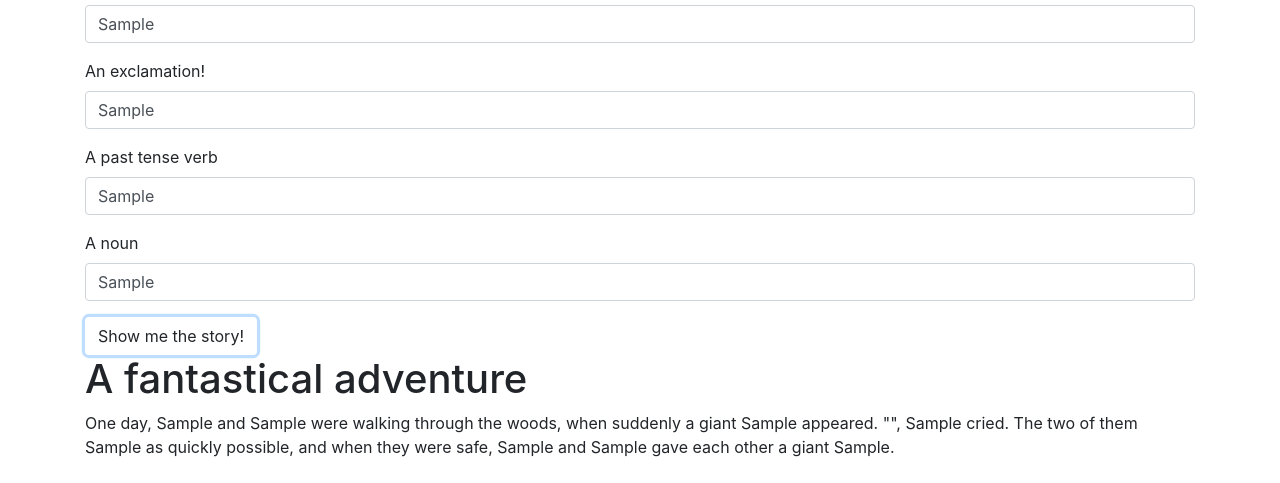
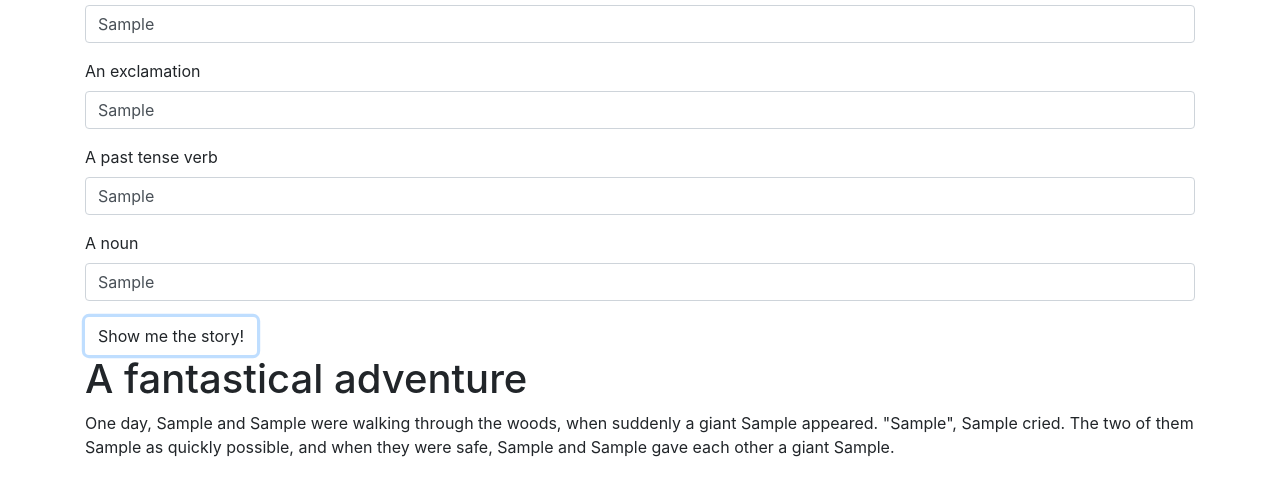
Before and after one commit to AnnaG219/mad-libs2, a plain HTML site: page index.html in a window 1280 px wide. Both pictures are taken after typing "Sample", "Sample", "Sample", "Sample", "Sample", "Sample" into the empty fields and a click on the button "Show me the story!". Shown: the part 255-738 px from the top of the page. Drawn offline with Linux system fonts and the light colour scheme.

Commit message:
add new js functions, using arrays and loops for cleaner looking code.

```diff
--- a/index.html
+++ b/index.html
@@ -5,7 +5,7 @@
       <link href="css/styles.css" rel="stylesheet" type="text/css">
       <script src="js/jquery-3.3.1.js"></script>
       <script src="js/scripts.js"></script>
-    <title>A fantastical Adventure!</title>
+         <title>A fantastical adventure</title>
        </head>
        <body>
          <div class="container">
@@ -25,8 +25,8 @@
                  <input id="animal" class="form-control" type="text">
                </div>
                <div class="form-group">
-            <label for="exclamation">An exclamation!</label>
-            <input id="verb" class="form-control" type="text">
+                 <label for="exclamation">An exclamation</label>
+                 <input id="exclamation" class="form-control" type="text">
                </div>
                <div class="form-group">
                  <label for="verb">A past tense verb</label>
@@ -48,6 +48,5 @@
      </p>
            </div>
          </div>
-
        </body>
      </html>
--- a/js/scripts.js
+++ b/js/scripts.js
@@ -1,19 +1,11 @@
 $(document).ready(function() {
   $("#formOne").submit(function(event) {
-    var person1Input = $("input#person1").val();
-    var person2Input = $("input#person2").val();
-    var animalInput= $("input#animal").val();
-    var exclamationInput = $("input#exclamation").val();
-    var verbInput = $("input#verb").val();
-    var nounInput = $("input#noun").val();
+    var blanks = ["person1", "person2", "animal", "exclamation", "verb", "noun"];
 
-
-    $(".person1").text(person1Input);
-    $(".person2").text(person2Input);
-    $(".animal").text(animalInput);
-    $(".exclamation").text(exclamationInput);
-    $(".verb").text(verbInput);
-    $(".noun").text(nounInput);
+    blanks.forEach(function(blank) {
+      var userInput = $("input#" + blank).val();
+      $("." + blank).text(userInput);
+    });
 
     $("#story").show();
 
```
Also changed, not shown: 2 other files. Lines whose indentation alone changed are shown as unchanged.
